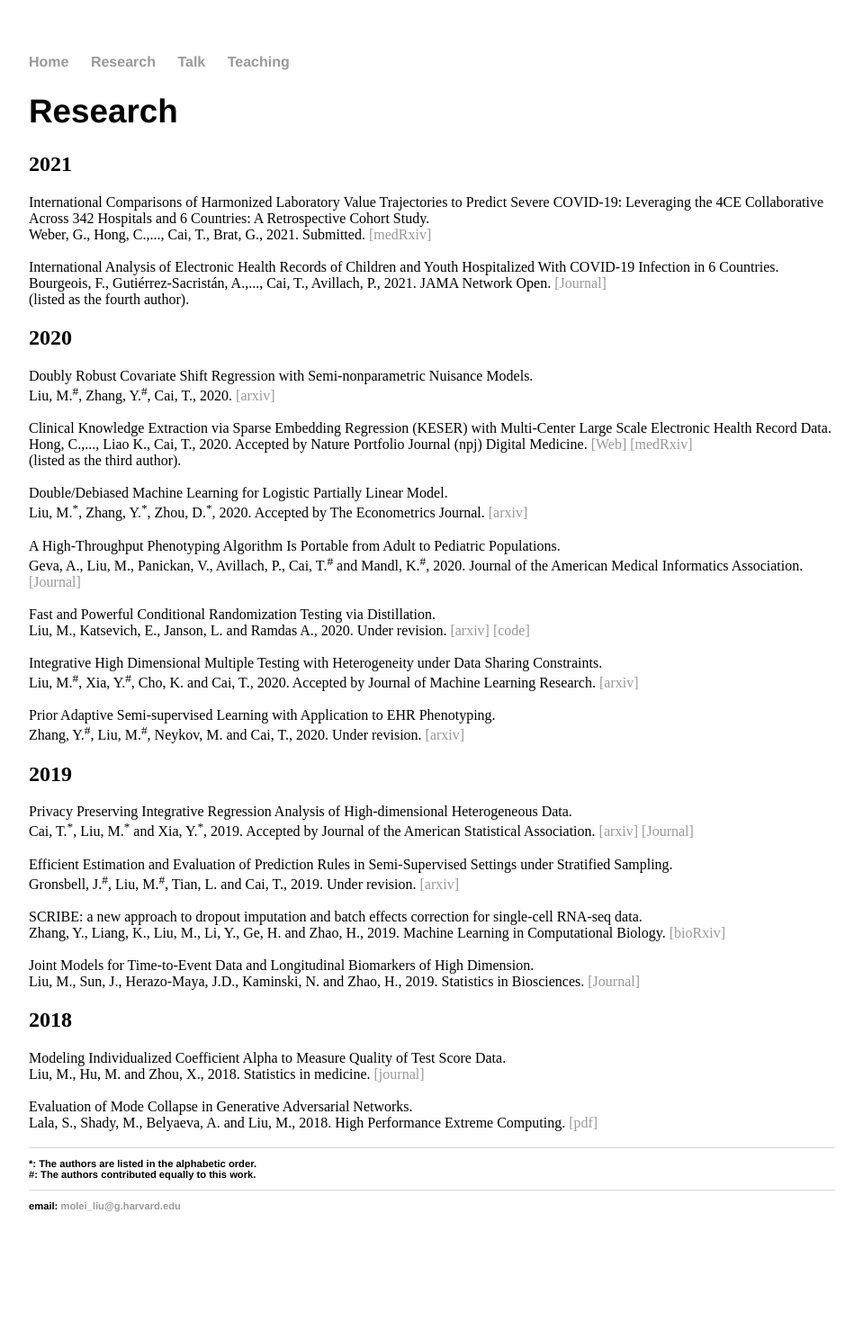
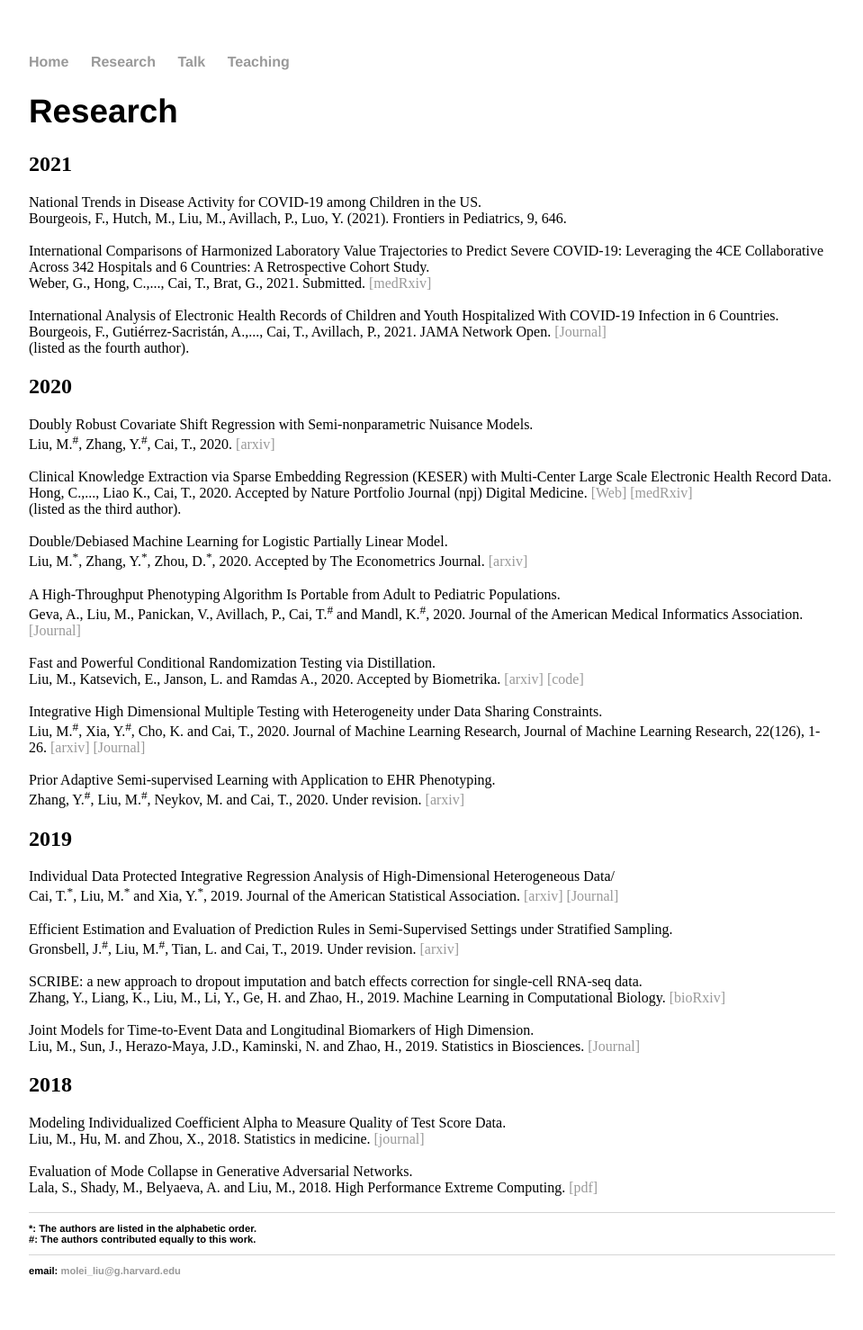
Before and after one commit to moleibobliu/moleibobliu.github.io, a Jekyll site: the page built from pub/index.html, in a window 1280 px wide. Shown: the whole page at 90% size, without its empty margins (160-1119 px from the left). Built offline with Jekyll 4.4.1, drawn with Linux system fonts in a browser that asks for light colours; before the commit the page ends 1406 px from its top, so only the background shows below that.

Commit message:
Update index.html

```diff
--- a/pub/index.html
+++ b/pub/index.html
@@ -6,7 +6,11 @@ title: Molei Liu
 	<h1> Research </h1>
 	<h2> 2021 </h2>
 
-	International Comparisons of Harmonized Laboratory Value Trajectories to Predict Severe COVID-19: Leveraging the 4CE Collaborative Across 342 Hospitals and 6 Countries: A Retrospective Cohort Study.
+	National Trends in Disease Activity for COVID-19 among Children in the US.
+	<br \> Bourgeois, F., Hutch, M., Liu, M., Avillach, P., Luo, Y. (2021). Frontiers in Pediatrics, 9, 646.
+	<br \>
+
+	<br \> International Comparisons of Harmonized Laboratory Value Trajectories to Predict Severe COVID-19: Leveraging the 4CE Collaborative Across 342 Hospitals and 6 Countries: A Retrospective Cohort Study.
 	<br \> Weber, G., Hong, C.,..., Cai, T., Brat, G., 2021. Submitted. <a href="https://www.medrxiv.org/content/10.1101/2020.12.16.20247684v2.full"> [medRxiv] </a>
 	<br \>
 
@@ -37,12 +41,13 @@ title: Molei Liu
 	<br \>
 
 	<br \>  Fast and Powerful Conditional Randomization Testing via Distillation.
-	<br \>  Liu, M., Katsevich, E., Janson, L. and Ramdas A., 2020. Under revision. <a href="https://arxiv.org/abs/2006.03980"> [arxiv] </a>
+	<br \>  Liu, M., Katsevich, E., Janson, L. and Ramdas A., 2020. Accepted by Biometrika. <a href="https://arxiv.org/abs/2006.03980"> [arxiv] </a>
 		<a href="https://github.com/moleibobliu/Distillation-CRT"> [code] </a>
 	<br \>
 
 	<br \>  Integrative High Dimensional Multiple Testing with Heterogeneity under Data Sharing Constraints.
-	<br \>  Liu, M.<sup>#</sup>, Xia, Y.<sup>#</sup>, Cho, K. and Cai, T., 2020. Accepted by Journal of Machine Learning Research. <a href="https://arxiv.org/abs/2004.00816"> [arxiv] </a>
+	<br \>  Liu, M.<sup>#</sup>, Xia, Y.<sup>#</sup>, Cho, K. and Cai, T., 2020. Journal of Machine Learning Research, Journal of Machine Learning Research, 22(126), 1-26. <a href="https://arxiv.org/abs/2004.00816"> [arxiv] </a>
+	        <a href="https://www.jmlr.org/papers/volume22/20-774/20-774.pdf"> [Journal] </a>
         <br \>
 
 	<br \>  Prior Adaptive Semi-supervised Learning with Application to EHR Phenotyping.
@@ -50,8 +55,8 @@ title: Molei Liu
 
 	<h2> 2019 </h2>
 
-	Privacy Preserving Integrative Regression Analysis of High-dimensional Heterogeneous Data.
-	<br \>  Cai, T.<sup>*</sup>, Liu, M.<sup>*</sup> and Xia, Y.<sup>*</sup>, 2019. Accepted by Journal of the American Statistical Association.
+	Individual Data Protected Integrative Regression Analysis of High-Dimensional Heterogeneous Data/
+	<br \>  Cai, T.<sup>*</sup>, Liu, M.<sup>*</sup> and Xia, Y.<sup>*</sup>, 2019. Journal of the American Statistical Association.
 	        <a href="https://arxiv.org/abs/1902.06115"> [arxiv] </a>  <a href="https://amstat.tandfonline.com/doi/full/10.1080/01621459.2021.1904958"> [Journal] </a>
 	<br \>
 	<br \>  Efficient Estimation and Evaluation of Prediction Rules in Semi-Supervised Settings under Stratified Sampling.
```
